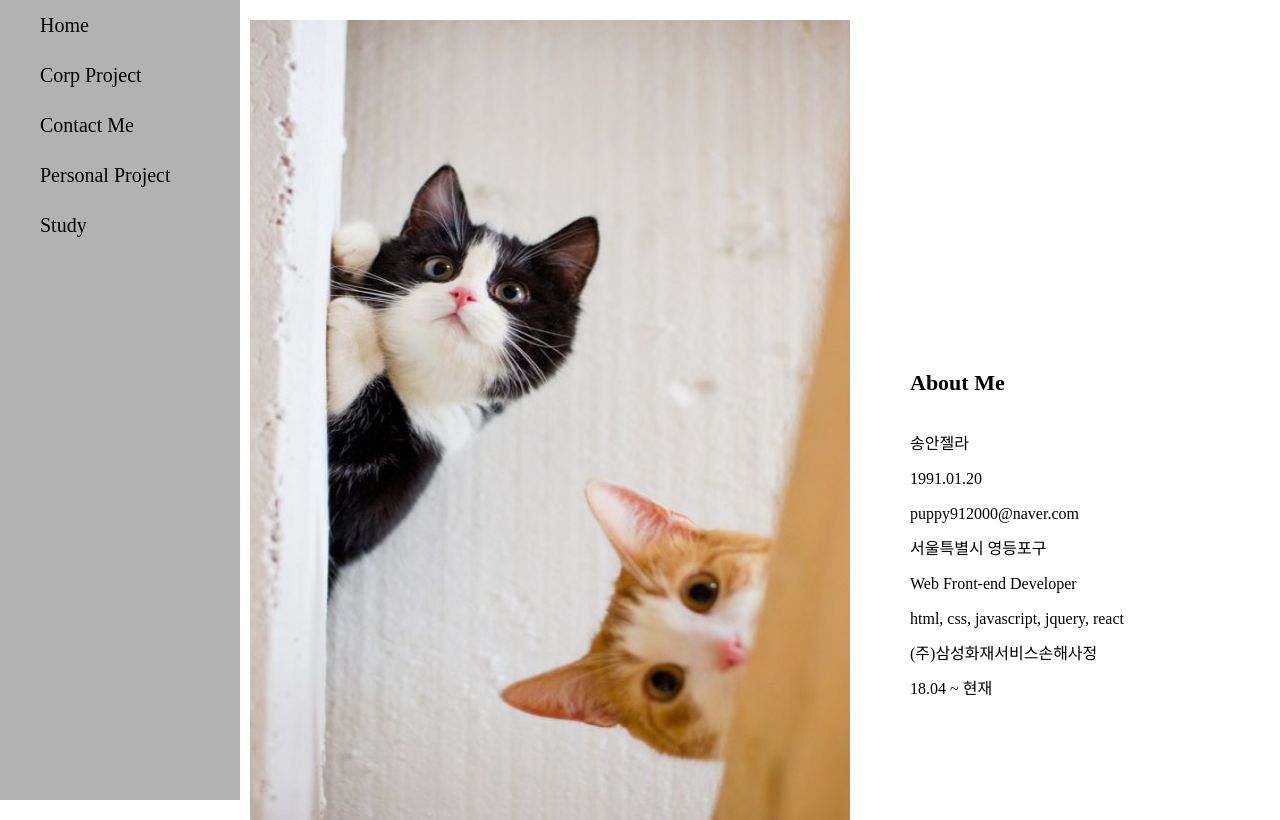
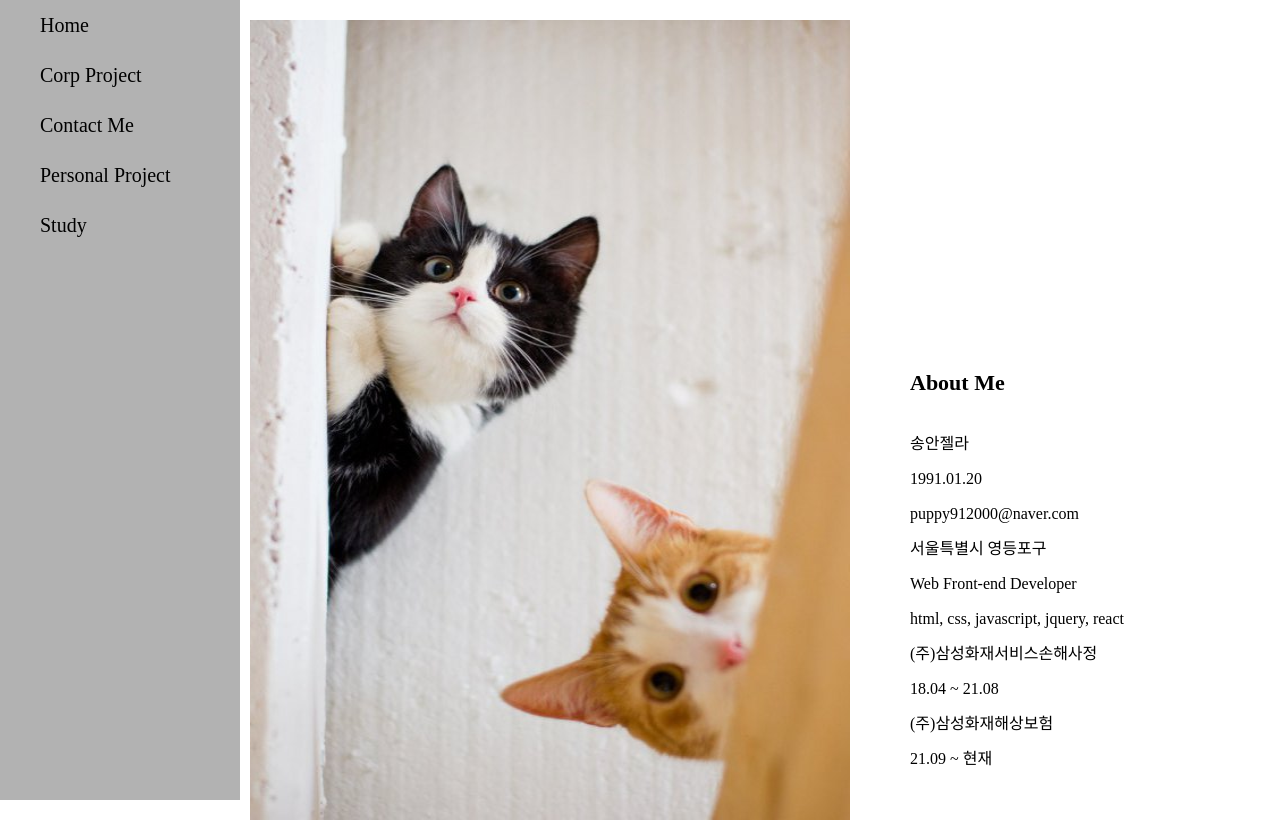
Before and after one commit to anjelra/portfolio, a website: page public/index.html in a window 1280 px wide. Drawn offline with Linux system fonts and the light colour scheme.

Commit message:
회사 update

```diff
--- a/public/index.html
+++ b/public/index.html
@@ -26,7 +26,8 @@
                     <li>서울특별시 영등포구</li>
                     <li>Web Front-end Developer</li>
                     <li>html, css, javascript, jquery, react </li>
-                    <li>(주)삼성화재서비스손해사정 <br>18.04 ~ 현재</li>
+                    <li>(주)삼성화재서비스손해사정 <br>18.04 ~ 21.08</li>
+                    <li>(주)삼성화재해상보험 <br>21.09 ~ 현재</li>
                 </ul>
             </div>
         </div>
```
